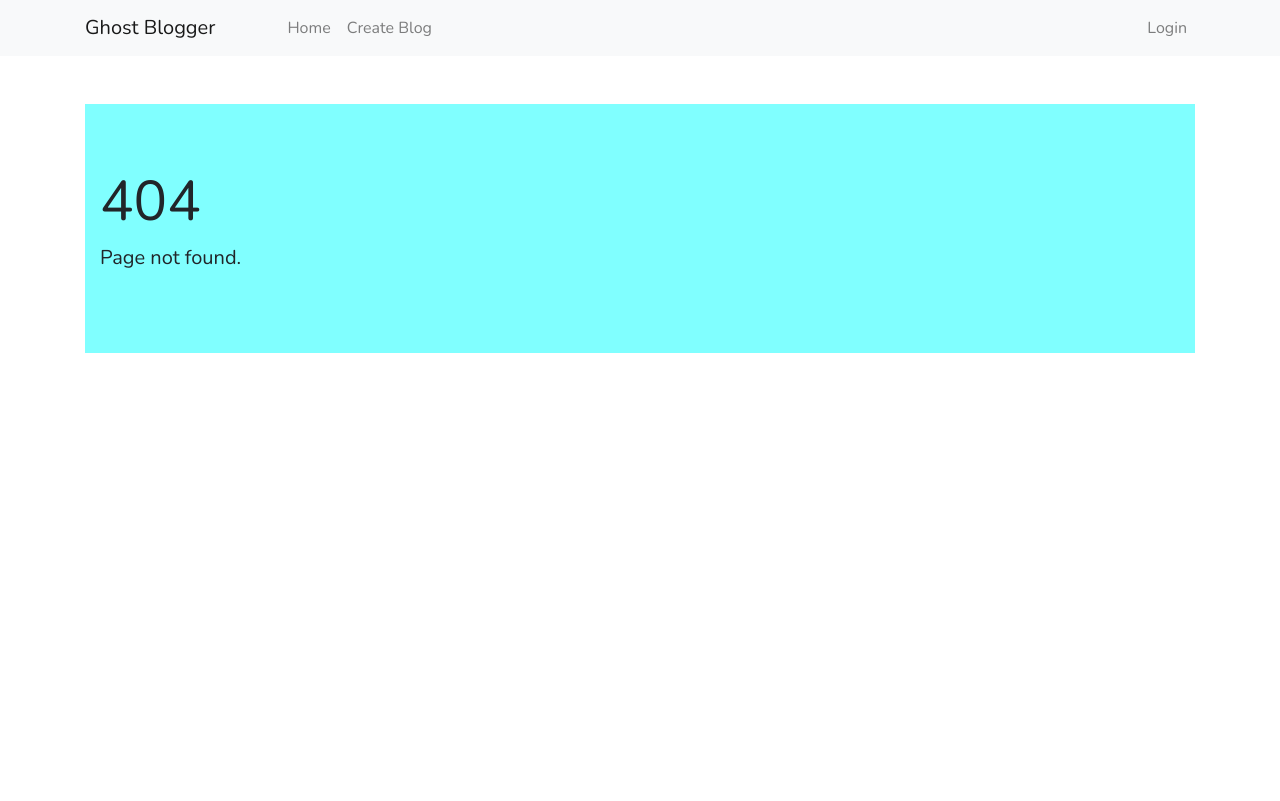
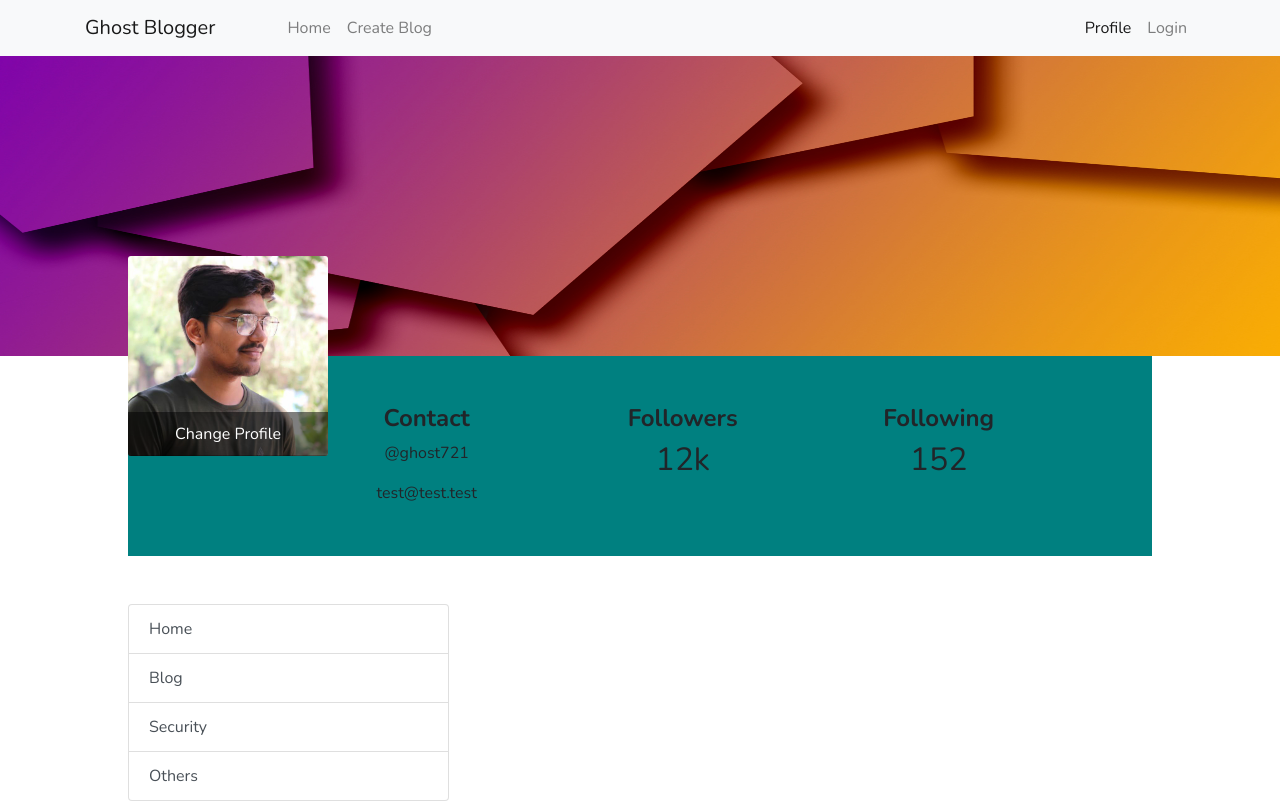
Before and after one commit to sdharmendra8858/ghost-blogger, an Angular app: page /users/me in a window 1280 px wide. Before the commit this address had no page. Built offline with nearby package versions, Linux system fonts and the light colour scheme; what ngx-quill would draw is missing.

Commit message:
FE: profile page added

```diff
--- a/src/app/app-routing.module.ts
+++ b/src/app/app-routing.module.ts
@@ -6,6 +6,7 @@ import { ErrorPageComponent } from './error-page/error-page.component';
 import { BlogListComponent } from './blog/blog-list/blog-list.component';
 import { BlogDisplayComponent } from './blog/blog-display/blog-display.component';
 import { CreateBlogComponent } from './blog/create-blog/create-blog.component';
+import { ProfileComponent } from './profile/profile.component';
 
 
 const routes: Routes = [
@@ -17,6 +18,9 @@ const routes: Routes = [
   },
   {
     path: 'create-blog', component: CreateBlogComponent
+  },
+  {
+    path: 'users/me', component: ProfileComponent
   },
   {
     path: 'auth', component: AuthComponent
--- a/src/app/app.component.html
+++ b/src/app/app.component.html
@@ -1,8 +1,4 @@
 <app-header></app-header>
-<div class="container mt-5">
-  <div class="row">
-    <div class="container">
-      <router-outlet></router-outlet>
-    </div>
-  </div>
+<div class="mt-5 mx-auto">
+  <router-outlet></router-outlet>
 </div>
--- a/src/app/app.module.ts
+++ b/src/app/app.module.ts
@@ -22,6 +22,7 @@ import { MatButtonModule } from '@angular/material/button';
 import { MatChipsModule } from '@angular/material/chips';
 import { MatIconModule } from '@angular/material/icon';
 import { MatInputModule } from '@angular/material/input';
+import { ProfileComponent } from './profile/profile.component';
 
 @NgModule({
   declarations: [
@@ -33,7 +34,8 @@ import { MatInputModule } from '@angular/material/input';
     AuthComponent,
     ErrorPageComponent,
     BlogDetailComponent,
-    CommentsComponent
+    CommentsComponent,
+    ProfileComponent
   ],
   imports: [
     BrowserModule,
--- a/src/app/header/header.component.html
+++ b/src/app/header/header.component.html
@@ -17,6 +17,9 @@
         <div>
             <ul class="navbar-nav ml-auto">
                 <li class="nav-item">
+                    <a class="nav-link" routerLink="users/me" routerLinkActive="active">Profile</a>
+                </li>
+                <li class="nav-item">
                     <a class="nav-link" routerLink="auth" routerLinkActive="active">Login</a>
                 </li>
             </ul>
--- /dev/null
+++ b/src/app/profile/profile.component.css
@@ -0,0 +1,58 @@
+.background-image{
+    height: 300px !important;
+    width: 100vw;
+    background-size: contain;
+    background-repeat: no-repeat;
+    background-position: center;
+}
+
+.details{
+    width: 80%;
+    margin: -100px auto 0;
+}
+
+.profile-cover{
+    position: relative;
+    border: 0px;
+    width: 200px;
+    height: 200px;
+    transition: all 0.3s;
+}
+
+.profile-cover img{
+    border-radius: 3px;
+}
+
+.profile-cover:hover{
+    box-shadow: 10px 10px 30px -10px rgba(0,0,0,0.38);
+}
+
+.change-profile-link{
+    position: absolute;
+    border-radius: 0 0 3px 3px;
+    padding: 10px;
+    color: white;
+    background-color: rgba(0, 0, 0, 0.5);
+    text-decoration: none;
+    bottom: 0;
+    left: 50%;
+    text-align: center;
+    width: 100%;
+    transform: translateX(-50%);
+    transition: all 0.3s;
+}
+
+.change-profile-link:hover{
+    background-color: rgba(0, 0, 0, 0.8);
+}
+
+.details .follow-info{
+    width: 100%;
+    height: 200px;
+    background-color: teal;
+    margin-top: -100px;
+}
+
+.list-group>a{
+    cursor: pointer;
+}
--- /dev/null
+++ b/src/app/profile/profile.component.html
@@ -0,0 +1,58 @@
+<div class="mt-n5">
+    <div class="cover">
+        <img src="./assets/images/web.jpg" class="img-fluid background-image" alt="">
+    </div>
+    <div class="details">
+        <div class="profile-cover">
+            <img class="img-fluid" src="./assets/images/pp3.jpg" alt="">
+            <a href="#" class="change-profile-link">
+                <div class="change-profile">
+                    Change Profile
+                </div>
+            </a>
+        </div>
+        <div class="follow-info">
+            <div class="container">
+                <div class="row pt-5 text-center">
+                    <div class="col-md-3 col-sm-12 offset-2">
+                        <h4><strong>Contact</strong></h4>
+                        <div>
+                            <p>@ghost721</p>
+                            <p>test@test.test</p>
+                        </div>
+                    </div>
+                    <div class="col-md-3 col-sm-12">
+                        <h4><strong>Followers</strong></h4>
+                        <div>
+                            <p class="h2">12k</p>
+                        </div>
+                    </div>
+                    <div class="col-md-3 col-sm-12">
+                        <h4><strong>Following</strong></h4>
+                        <div>
+                            <p class="h2">152</p>
+                        </div>
+                    </div>
+                </div>
+            </div>
+        </div>
+        <div class="row mt-5">
+            <div class="container">
+                <div class="row">
+
+                    <div class="col-md-4 col-sm-12">
+                        <ul class="list-group">
+                            <a class="list-group-item list-group-item-action">Home</a>
+                            <a class="list-group-item list-group-item-action">Blog</a>
+                            <a class="list-group-item list-group-item-action">Security</a>
+                            <a class="list-group-item list-group-item-action">Others</a>
+                        </ul>
+                    </div>
+                    <div class="col-md-8 col-sm-12">
+                        <router-outlet></router-outlet>
+                    </div>
+                </div>
+            </div>
+        </div>
+    </div>
+</div>
--- /dev/null
+++ b/src/app/profile/profile.component.ts
@@ -0,0 +1,15 @@
+import { Component, OnInit } from '@angular/core';
+
+@Component({
+  selector: 'app-profile',
+  templateUrl: './profile.component.html',
+  styleUrls: ['./profile.component.css']
+})
+export class ProfileComponent implements OnInit {
+
+  constructor() { }
+
+  ngOnInit(): void {
+  }
+
+}
```
Also changed, not shown: src/assets/images/web.jpg (added).
